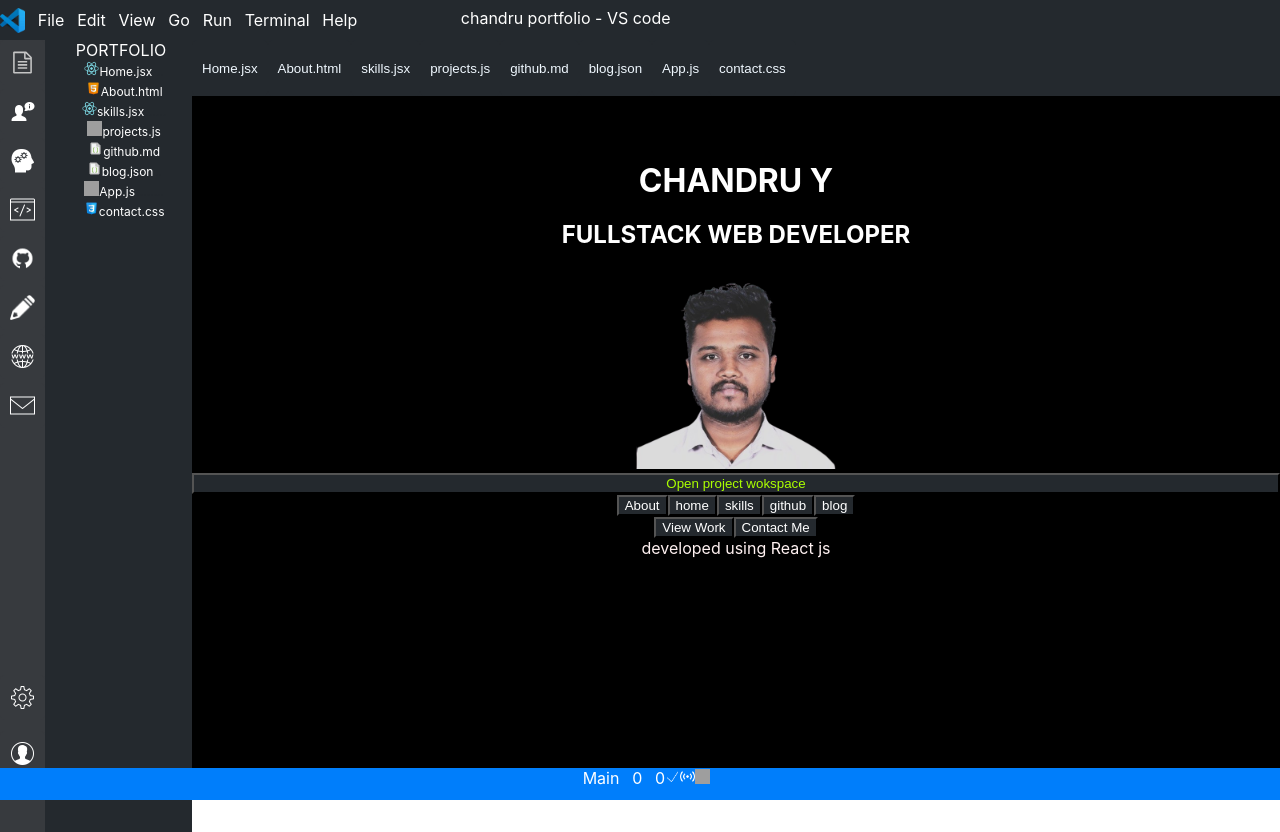
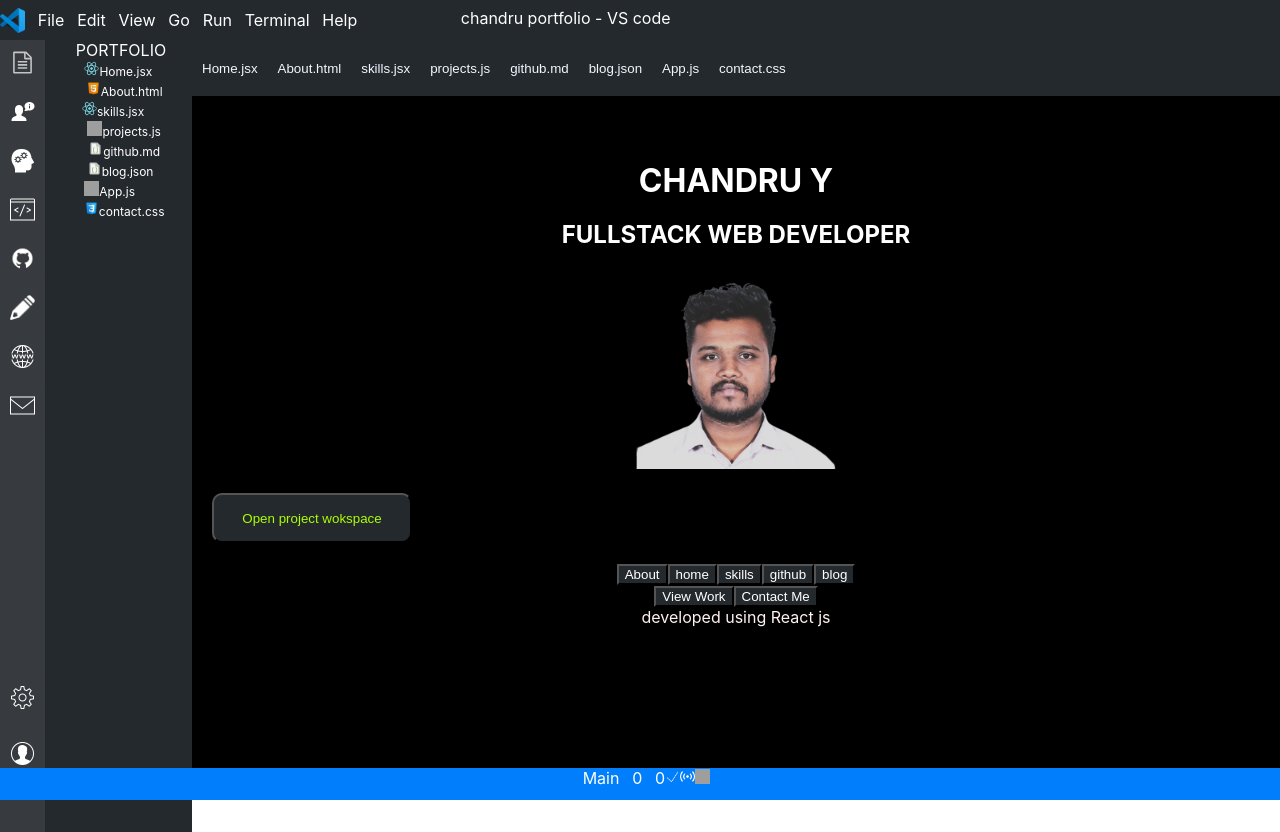
Before and after one commit to chandruyogasekar001/porfolioreact, a React (Create React App) app: page / in a window 1280 px wide. Built offline with nearby package versions, Linux system fonts and the light colour scheme; grey boxes are pictures that could not be loaded.

Commit message:
Update App.css

```diff
--- a/src/App.css
+++ b/src/App.css
@@ -19,7 +19,12 @@
 .unclicked {
   background-color: blue;
 }
-
+.work{
+  width: 200px;
+  height: 50px;
+  border-radius: 10px;
+  margin: 20px;
+}
 .App-header {
   background-color: #282c34;
   min-height: 100vh;
```
